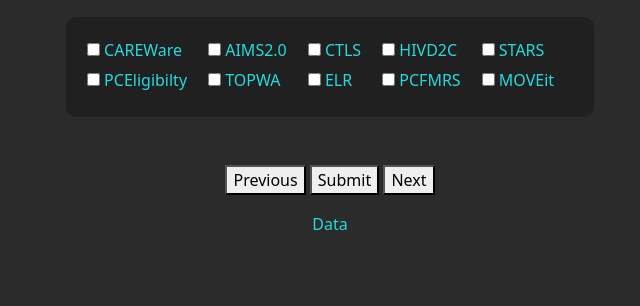
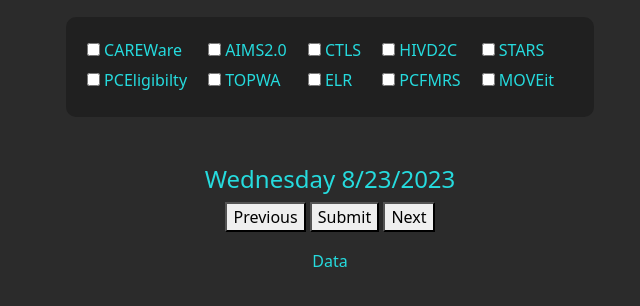
Before and after one commit to brandonfullstack/metrics, a website built with webpack: page src/index.html in a window 1280 px wide. Shown: the part 190-496 px from the top of the page, without its empty margins (310-950 px from the left). Built offline with nearby package versions, Linux system fonts and the light colour scheme.

Commit message:
Add date object

```diff
--- a/src/index.html
+++ b/src/index.html
@@ -78,7 +78,7 @@
   <form id="theForm">
     <table class="table table-borderless">
       <thead>
-
+        <h4 id="date"></h4>
       </thead>
       <tbody class="table" id="apps">
 
@@ -99,12 +99,12 @@
       <div id="panelsStayOpen-collapseTwo" class="accordion-collapse collapse show"
         aria-labelledby="panelsStayOpen-headingOne">
         <div id="data" class="accordion-body">
-          </div>
         </div>
       </div>
     </div>
   </div>
   </div>
+  </div>
 </body>
 
 </html>
--- a/src/index.js
+++ b/src/index.js
@@ -14,6 +14,17 @@
   support_tickets_completed: "Support Tickets Completed",
   voicemail: "Voicemails",
 };
+
+const tableDate = document.getElementById("date");
+const today = new Date();
+const dayOfWeek = today.getDay() - 1;
+const month = today.getMonth() + 1;
+const day = today.getDate();
+const year = today.getFullYear();
+
+const dayOfWeekString = ["Monday", "Tuesday", "Wednesday", "Thursday", "Friday", "Saturday", "Sunday"];
+
+tableDate.innerHTML = `${dayOfWeekString[dayOfWeek]} ${month}/${day}/${year}`;
 
 const tableEl = document.getElementById("apps");
 const checkboxes = document.querySelectorAll('input[name="applications"]');
@@ -39,6 +50,7 @@
   const tableRow = document.createElement("tr");
   const metricCell = document.createElement("td");
   metricCell.textContent = metrics[metricKey];
+  metricCell.classList.add("text-end");
   tableRow.appendChild(metricCell);
 
   selectedApps.forEach((app) => {
```
Lines whose indentation alone changed are shown as unchanged.
